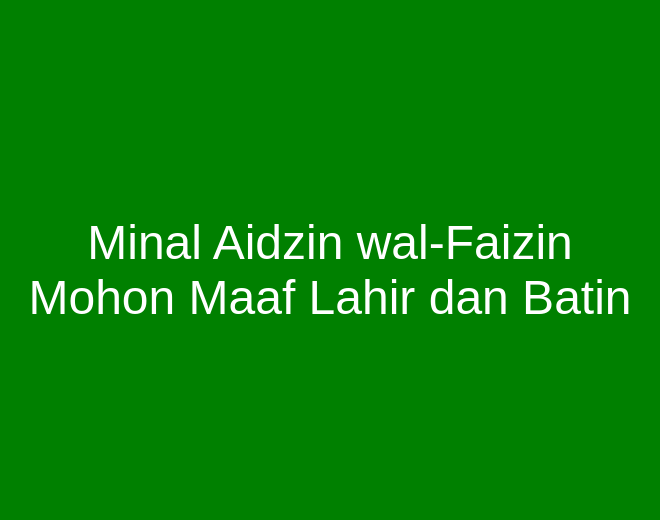
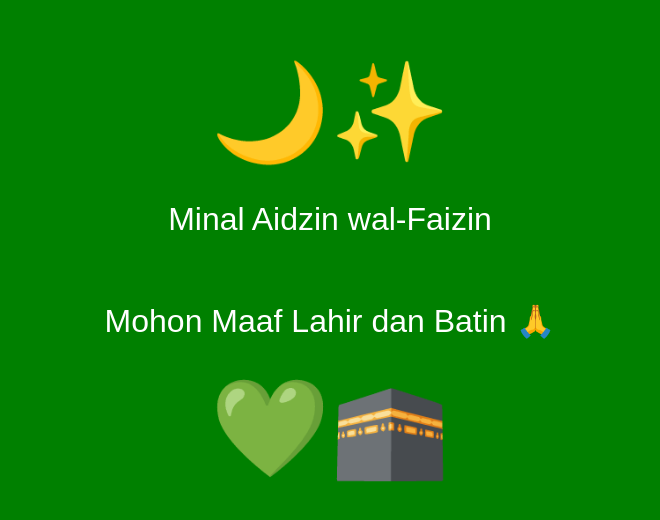
Before and after one commit to nivoo-o/it, a plain HTML site: page index.html in a window 1280 px wide. Shown: the part 130-650 px from the top of the page, without its empty margins (310-970 px from the left). Drawn offline with Linux system fonts and the light colour scheme.

Commit message:
Update index.html

```diff
--- a/index.html
+++ b/index.html
@@ -3,7 +3,7 @@
 <head>
     <meta charset="UTF-8">
     <meta name="viewport" content="width=device-width, initial-scale=1.0">
-    <title>Minal Aidzin</title>
+    <title>Selamat Idul Fitri 🌙</title>
     <style>
         body {
             background-color: green;
@@ -13,14 +13,20 @@
             height: 100vh;
             margin: 0;
             color: white;
+            font-size: 2em;
+            font-family: 'Arial', sans-serif;
+            text-align: center;
+            flex-direction: column;
+        }
+        .emoji {
             font-size: 3em;
-            font-family: Arial, sans-serif;
-            text-align: center;
         }
     </style>
 </head>
 <body>
-    Minal Aidzin wal-Faizin<br>
-    Mohon Maaf Lahir dan Batin
+    <div class="emoji">🌙✨</div>
+    <p>Minal Aidzin wal-Faizin</p>
+    <p>Mohon Maaf Lahir dan Batin 🙏</p>
+    <div class="emoji">💚🕋</div>
 </body>
 </html>
```
